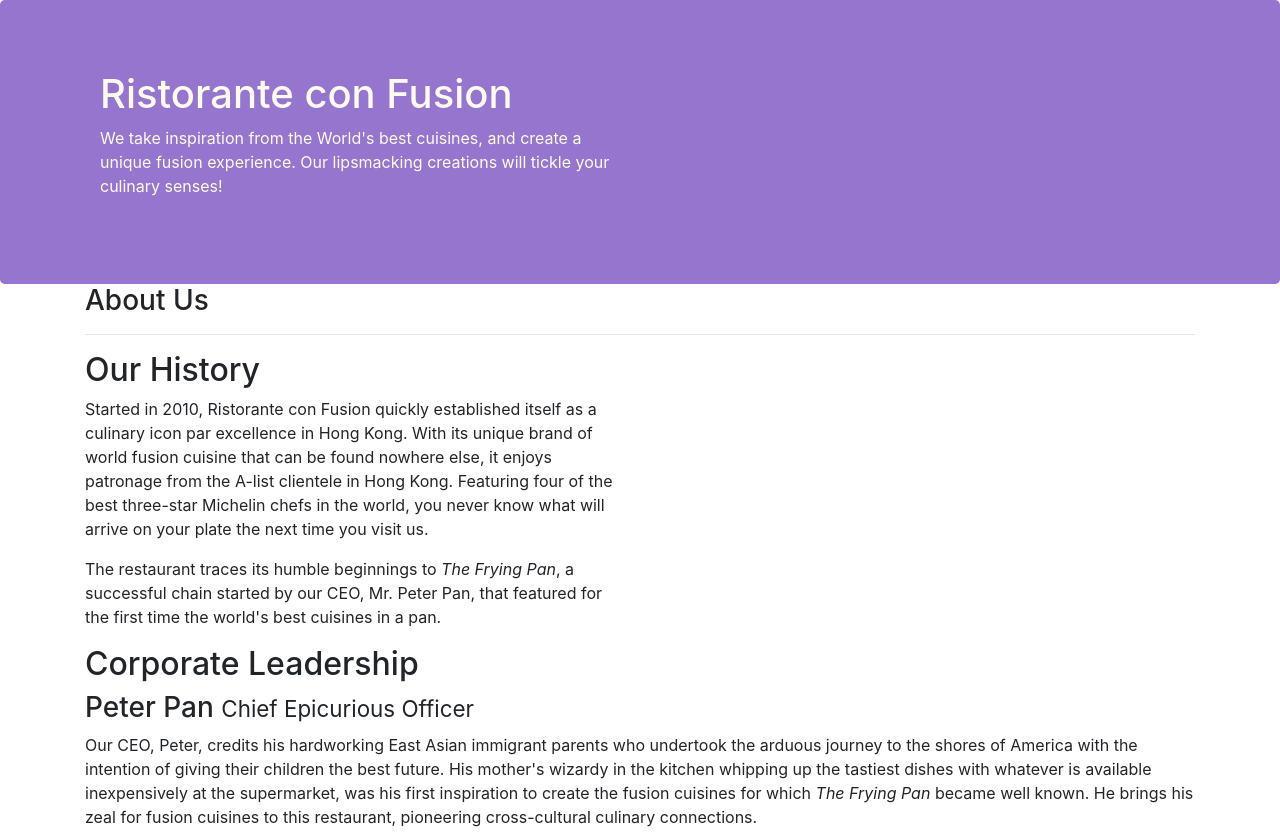
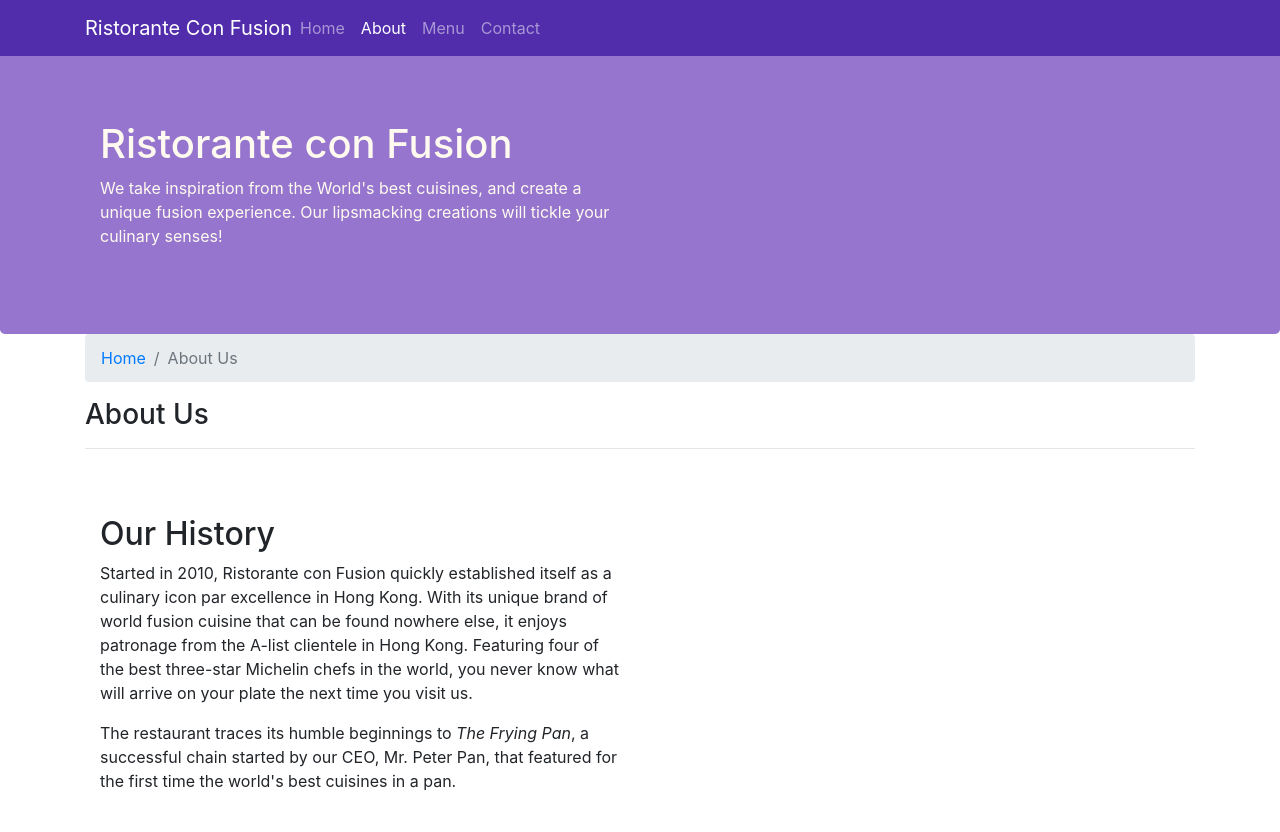
Before and after one commit to NikhilRaj060/Resuturant-Project, a website: page aboutus.html in a window 1280 px wide. Shown: the top 832 px of the page. Drawn offline with nearby package versions, Linux system fonts and the light colour scheme.

Commit message:
Navbar and breadcrumb

```diff
--- a/aboutus.html
+++ b/aboutus.html
@@ -16,6 +16,22 @@
 </head>
 
 <body>
+    <nav class="navbar navbar-dark navbar-expand-sm fixed-top">
+        <div class="container">
+            <button class="navbar-toggler" type="button" data-toggle="collapse" data-target="#Navbar">
+                <span class="navbar-toggler-icon"></span>
+            </button>
+            <a class="navbar-brand mr-auto" href="#">Ristorante Con Fusion</a>
+            <div class="collapse navbar-collapse" id="Navbar">
+                <ul class="navbar-nav mr-auto">
+                    <li class="nav-item"><a class="nav-link" href="./index.html">Home</a></li>
+                    <li class="nav-item"><a class="nav-link active" href="#" target="#">About</a></li>
+                    <li class="nav-item"><a class="nav-link" href="#">Menu</a></li>
+                    <li class="nav-item"><a class="nav-link" href="#">Contact</a></li>
+                </ul>
+            </div>
+        </div>
+    </nav>
 
     <header class="jumbotron">
         <div class="container">
@@ -31,15 +47,20 @@
     </header>
 
     <div class="container">
-        <div>
-            <div>
+        <ol class="col-12 breadcrumb">
+            <li class="breadcrumb-item"><a href="./index.html">Home</a></li>
+            <li class="breadcrumb-item active">About Us</li>
+        </ol>
+        <div class="row">
+
+            <div class="col-12">
                <h3>About Us</h3>
                <hr>
             </div>
         </div>
 
-        <div class="row">
-            <div class="col-6">
+        <div class="row row-content">
+            <div class="col-sm-6">
                 <h2>Our History</h2>
                 <p>Started in 2010, Ristorante con Fusion quickly established itself as a culinary icon par excellence in Hong Kong. With its unique brand of world fusion cuisine that can be found nowhere else, it enjoys patronage from the A-list clientele in Hong Kong.  Featuring four of the best three-star Michelin chefs in the world, you never know what will arrive on your plate the next time you visit us.</p>
                 <p>The restaurant traces its humble beginnings to <em>The Frying Pan</em>, a successful chain started by our CEO, Mr. Peter Pan, that featured for the first time the world's best cuisines in a pan.</p>
@@ -71,7 +92,7 @@
                 <div class="col-4 offset-1 col-sm-2">
                     <h5>Links</h5>
                     <ul class="list-unstyled">
-                        <li><a href="#">Home</a></li>
+                        <li><a href="./index.html" target="blank">Home</a></li>
                         <li><a href="#">About</a></li>
                         <li><a href="#">Menu</a></li>
                         <li><a href="#">Contact</a></li>
--- a/css/style.css
+++ b/css/style.css
@@ -26,3 +26,10 @@
     margin: 0px;
     counter-reset: #0f0f0f;
 }
+body{
+    padding: 50px 0px 0px 0px;
+    z-index: 0;
+}
+.navbar-dark{
+    background: #512DAB;
+}
```
Also changed, not shown: index.html (+28 -6 lines).
